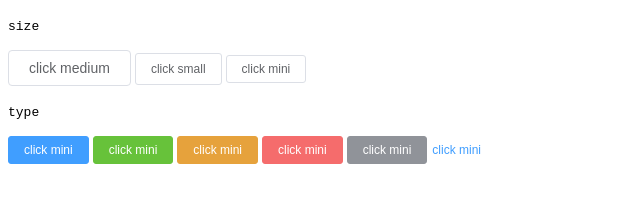
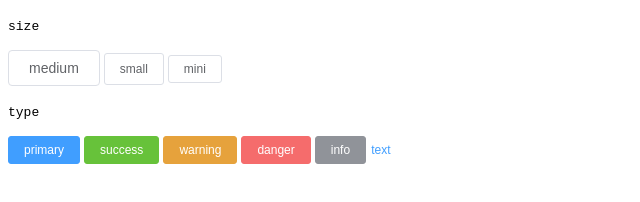
Before and after one commit to Linya-IronMan/WebCompNative, a plain HTML site: page index.html in a window 1280 px wide. Shown: the whole page, without its empty margins (0-640 px from the left). Drawn offline with Linux system fonts and the light colour scheme.

Commit message:
feat(Button): slot 添加

```diff
--- a/Button.js
+++ b/Button.js
@@ -129,7 +129,9 @@ export default class MeButton extends HTMLElement {
             background-color: #ecf5ff;
         }
       </style>
-      <button class="me-button me-button-size--${this.size} me-button-type--${this.type}">click ${this.size}</button>
+      <button class="me-button me-button-size--${this.size} me-button-type--${this.type}">
+          <slot></slot>
+      </button>
     `;
     const shadowRoot = this.attachShadow({
       mode: "closed",
@@ -156,12 +158,6 @@ export default class MeButton extends HTMLElement {
     }
     return type || "default";
   }
-
-  attributeChangedCallback(attr, oldVal, newVal) {
-    // console.log(this.classList, "=== classList ===", this);
-    // this.classList.add(`me-button-size--${this.size}`);
-    console.log("attributeChangedCallback", attr, oldVal, newVal);
-  }
 }
 
 if (!window.customElements.get("me-button")) {
--- a/index.html
+++ b/index.html
@@ -10,29 +10,23 @@
   <body>
     <div class="button-container">
       <p><code>size</code></p>
-      <me-button size="medium"></me-button>
-      <me-button size="small"></me-button>
-      <me-button size="mini"></me-button>
+      <me-button size="medium">medium</me-button>
+      <me-button size="small">small</me-button>
+      <me-button size="mini">mini</me-button>
     </div>
 
     <div class="button-container">
       <p><code>type</code></p>
-      <me-button size="mini" type="primary"></me-button>
-      <me-button size="mini" type="success"></me-button>
-      <me-button size="mini" type="warning"></me-button>
-      <me-button size="mini" type="danger"></me-button>
-      <me-button size="mini" type="info"></me-button>
-      <me-button size="mini" type="text"></me-button>
+      <me-button size="mini" type="primary">primary</me-button>
+      <me-button size="mini" type="success">success</me-button>
+      <me-button size="mini" type="warning">warning</me-button>
+      <me-button size="mini" type="danger">danger</me-button>
+      <me-button size="mini" type="info">info</me-button>
+      <me-button size="mini" type="text">text</me-button>
     </div>
 
     <script type="module">
       import MeButton from "./Button.js";
-      const changeBtn = document.querySelector("#changeBtn");
-      changeBtn.onclick = function () {
-        console.log("click button");
-        const meButton = document.querySelector("#meButton");
-        meButton.setAttribute("size", "small");
-      };
     </script>
   </body>
 </html>
```
Also changed, not shown: 1 other file.
